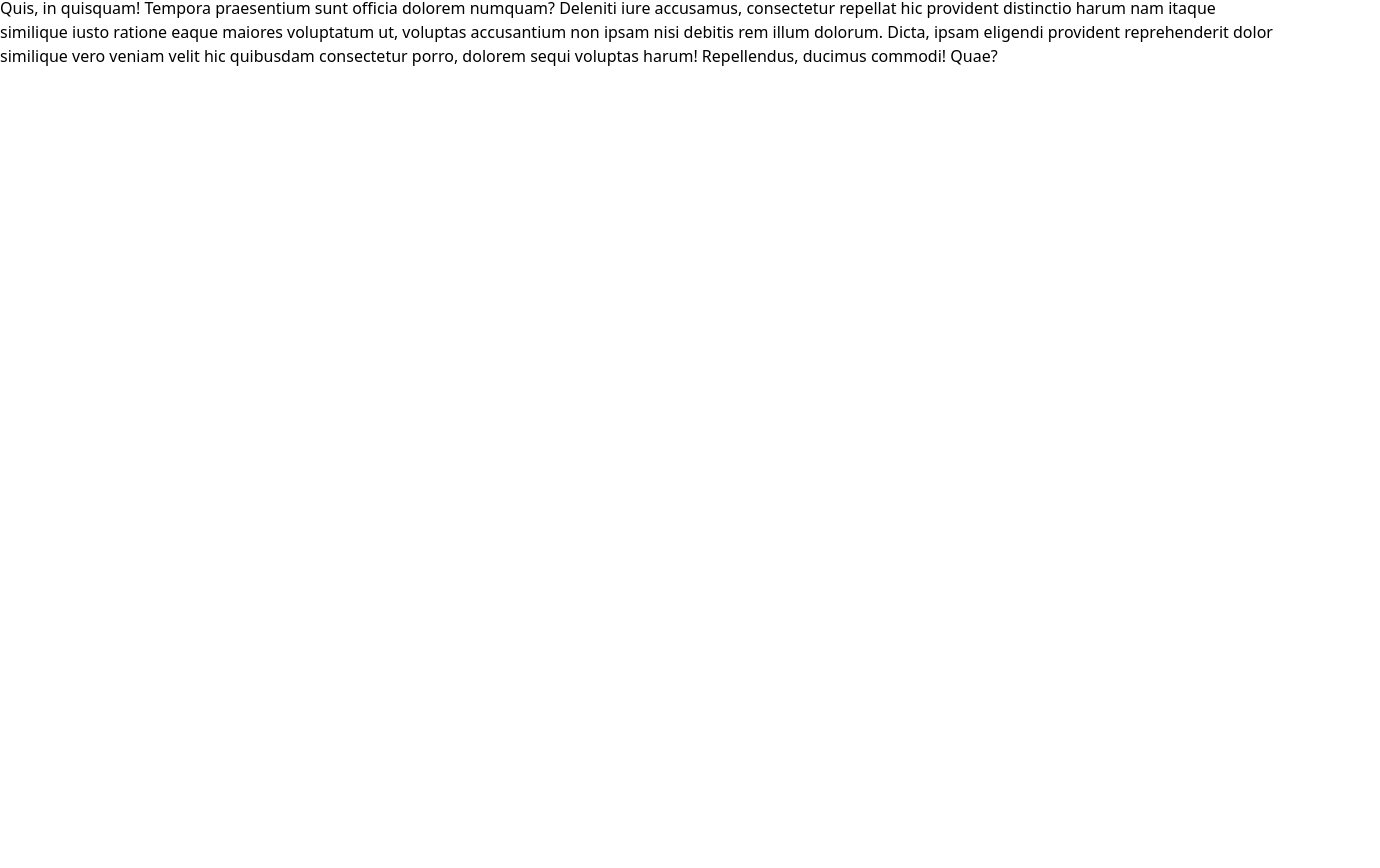
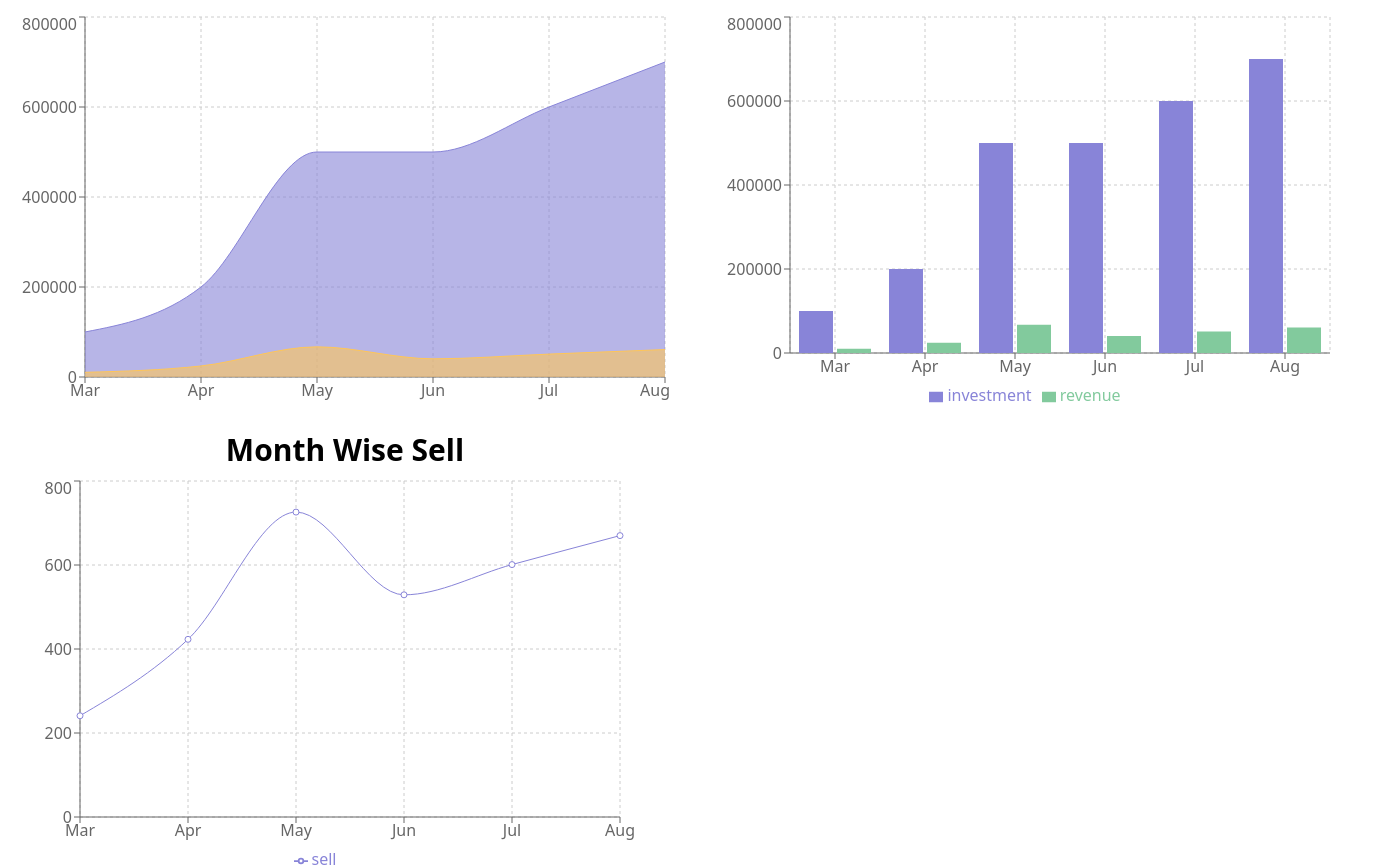
Before and after one commit to aariful-islam/product-analysis-website, a React (Create React App) app: page /dashboard in a window 1280 px wide. Shown: the part 112-980 px from the top of the page, 1380 px wide, since content can reach past the window. Before the commit the page ends 800 px from the top, so only its background shows below. Built offline with nearby package versions, Linux system fonts and the light colour scheme.

Commit message:
work with dashboard, create three charts from rechart

```diff
--- a/package.json
+++ b/package.json
@@ -11,6 +11,7 @@
     "react-dom": "^18.0.0",
     "react-router-dom": "^6.3.0",
     "react-scripts": "5.0.0",
+    "recharts": "^2.1.9",
     "web-vitals": "^2.1.4"
   },
   "scripts": {
--- a/src/Component/CustomLink/CustomLink.js
+++ b/src/Component/CustomLink/CustomLink.js
@@ -11,7 +11,7 @@ function CustomLink({ children, to, ...props }) {
     return (
       <div>
         <Link
-          style={{ color: match ? "blue" : "black" }}
+          style={{ color: match ? "red" : "black" }}
           to={to}
           {...props}
         >
--- a/src/Component/Dashboard/Dashboard.css
+++ b/src/Component/Dashboard/Dashboard.css
@@ -0,0 +1,11 @@
+.charts{
+    display: grid;
+    grid-template-columns: repeat(2,1fr);
+}
+/* @media screen and (min-width:480px) {
+    .charts{
+        display: grid;
+        grid-template-columns: repeat();
+    }
+
+} */
--- a/src/Component/Dashboard/Dashboard.js
+++ b/src/Component/Dashboard/Dashboard.js
@@ -1,11 +1,115 @@
 import React from 'react';
+import { Area, AreaChart, Bar, BarChart, CartesianGrid, Legend, Line, LineChart, Tooltip, XAxis, YAxis } from 'recharts';
+import './Dashboard.css'
 
 const Dashboard = () => {
+    const data = [
+        {
+            "month": "Mar",
+            "investment": 100000,
+            "sell": 241,
+            "revenue": 10401
+        },
+        {
+            "month": "Apr",
+            "investment": 200000,
+            "sell": 423,
+            "revenue": 24500
+        },
+        {
+            "month": "May",
+            "investment": 500000,
+            "sell": 726,
+            "revenue": 67010
+        },
+        {
+            "month": "Jun",
+            "investment": 500000,
+            "sell": 529,
+            "revenue": 40405
+        },
+        {
+            "month": "Jul",
+            "investment": 600000,
+            "sell": 601,
+            "revenue": 50900
+        },
+        {
+            "month": "Aug",
+            "investment": 700000,
+            "sell": 670,
+            "revenue": 61000
+        }
+    ]
     return (
-        <div>
-            <h1>This is dashboard</h1>
-            <h1>Lorem ipsum dolor sit amet consectetur, adipisicing elit. Vitae aperiam animi debitis facere mollitia, aliquid sed repudiandae repellat aliquam accusantium ullam sunt omnis et officiis pariatur. Ut aliquam aspernatur inventore cum, ducimus ipsam temporibus, animi voluptates commodi laudantium nostrum voluptatem enim impedit! Quis, in quisquam! Tempora praesentium sunt officia dolorem numquam? Deleniti iure accusamus, consectetur repellat hic provident distinctio harum nam itaque similique iusto ratione eaque maiores voluptatum ut, voluptas accusantium non ipsam nisi debitis rem illum dolorum. Dicta, ipsam eligendi provident reprehenderit dolor similique vero veniam velit hic quibusdam consectetur porro, dolorem sequi voluptas harum! Repellendus, ducimus commodi! Quae?</h1>
+        <div className='charts mt-8'>
+            <div>
+                <h1 className='text-3xl text-center font-bold'>Investment vs Revenue</h1>
+                <AreaChart className='m-5' width={650}
+                    height={400}
+                    data={data}>
+                    <CartesianGrid strokeDasharray="3 3" />
+                    <XAxis dataKey="month" />
+                    <YAxis />
+                    <Tooltip />
+                    <Area type="monotone" dataKey="investment" stroke="#8884d8" fill="#8884d8" />
+
+                    <Area type="monotone" dataKey="revenue" stackId="1" stroke="#ffc658" fill="#ffc658" />
+
+
+                </AreaChart>
+
+            </div>
+
+            <div>
+            <h1 className='text-3xl text-center font-bold'>Investment vs Revenue</h1>
+                <BarChart className='m-5'
+                    width={650}
+                    height={400}
+                    data={data}
+                    margin={{
+                        top: 5,
+                        right: 30,
+                        left: 20,
+                        bottom: 5,
+                    }}
+                >
+                    <CartesianGrid strokeDasharray="3 3" />
+                    <XAxis dataKey="month" />
+                    <YAxis />
+                    <Tooltip />
+                    <Legend />
+                    <Bar dataKey="investment" fill="#8884d8" />
+                    <Bar dataKey="revenue" fill="#82ca9d" />
+                </BarChart>
+            </div>
+
+            <div>
+            <h1 className='text-3xl text-center font-bold mb-2'>Month Wise Sell</h1>
+            <LineChart
+          width={650}
+          height={400}
+          data={data}
+          margin={{
+            top: 5,
+            right: 30,
+            left: 20,
+            bottom: 5,
+          }}
+        >
+          <CartesianGrid strokeDasharray="3 3" />
+          <XAxis dataKey="month" />
+          <YAxis />
+          <Tooltip />
+          <Legend />
+          <Line type="monotone" dataKey="sell" stroke="#8884d8" activeDot={{ r: 8 }} />
+
+        </LineChart>
+            </div>
+
+
         </div>
+
     );
 };
 
```
Also changed, not shown: 1 other file (tests, documents, lock files or other folders).
